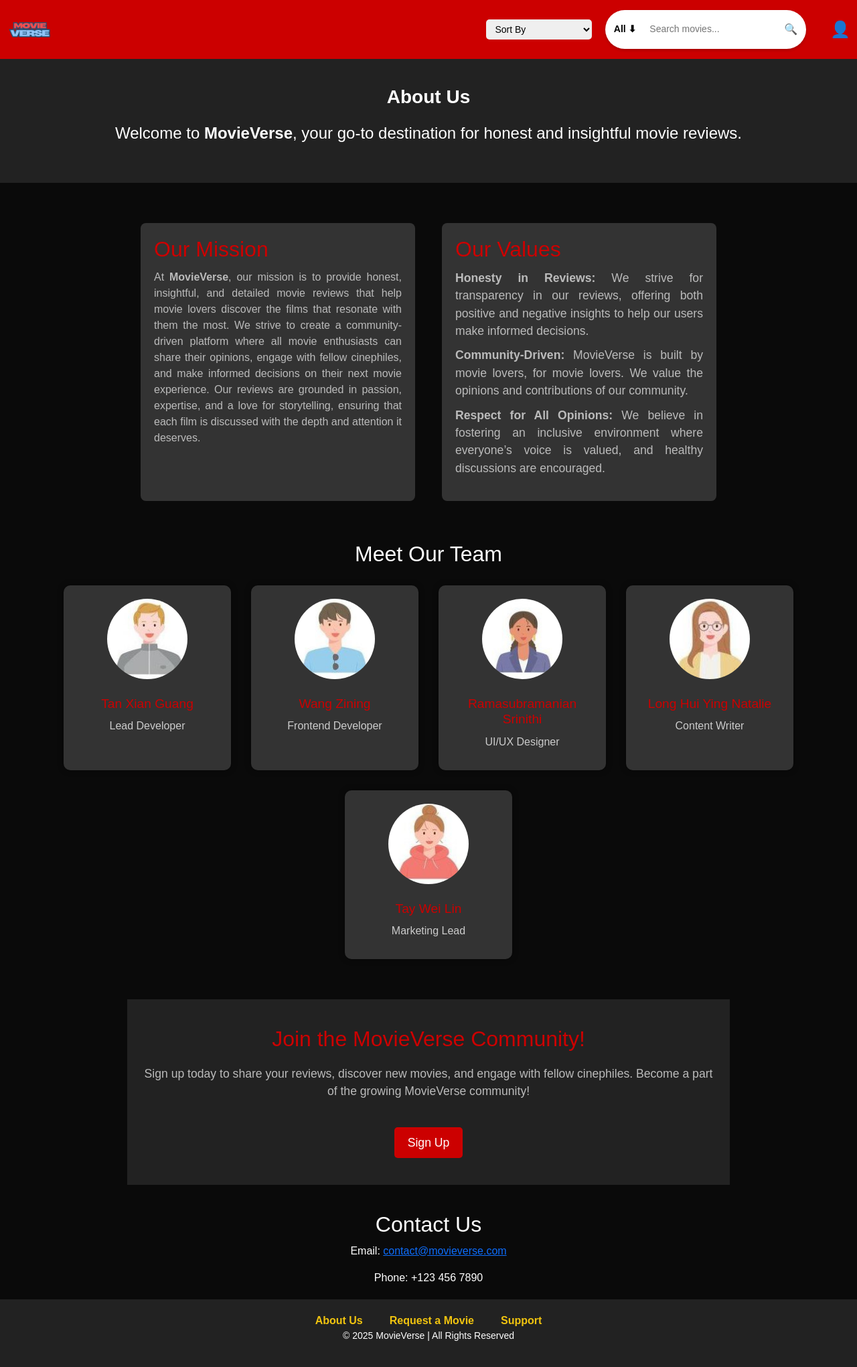
After one commit to natlong/movie_review, a PHP site: page /aboutUs.php in a window 1280 px wide. The commit adds this page. Shown: the whole page at 67% size. Run offline with PHP 8.4, Linux system fonts and the light colour scheme.

Commit message:
Changed html files to php

```diff
--- /dev/null
+++ b/aboutUs.php
@@ -0,0 +1,74 @@
+<head>
+    <title>About Us</title>
+    <?php include 'inc/head.inc.php'; ?>
+</head>
+<body>
+    <?php include 'inc/nav.inc.php'; ?>
+    <header>
+        <h1 class="header-title">About Us</h1>
+        <p>Welcome to <strong>MovieVerse</strong>, your go-to destination for honest and insightful movie reviews.</p>
+    </header>
+
+    <!-- Mission and Values Section Side by Side -->
+    <section class="mission-values">
+        <div class="mission-statement">
+            <h2>Our Mission</h2>
+            <p>At <strong>MovieVerse</strong>, our mission is to provide honest, insightful, and detailed movie reviews that help movie lovers discover the films that resonate with them the most. We strive to create a community-driven platform where all movie enthusiasts can share their opinions, engage with fellow cinephiles, and make informed decisions on their next movie experience. Our reviews are grounded in passion, expertise, and a love for storytelling, ensuring that each film is discussed with the depth and attention it deserves.</p>
+        </div>
+
+        <div class="values">
+            <h2>Our Values</h2>
+            <ul>
+                <li><strong>Honesty in Reviews:</strong> We strive for transparency in our reviews, offering both positive and negative insights to help our users make informed decisions.</li>
+                <li><strong>Community-Driven:</strong> MovieVerse is built by movie lovers, for movie lovers. We value the opinions and contributions of our community.</li>
+                <li><strong>Respect for All Opinions:</strong> We believe in fostering an inclusive environment where everyone’s voice is valued, and healthy discussions are encouraged.</li>
+            </ul>
+        </div>
+    </section>
+
+    <section class="team">
+        <h2>Meet Our Team</h2>
+        <div class="team-container">
+            <div class="team-member">
+                <img src="images/xg.jpg" alt="Tan Xian Guang">
+                <h3>Tan Xian Guang</h3>
+                <p>Lead Developer</p>
+            </div>
+            <div class="team-member">
+                <img src="images/zining.jpg" alt="Wang Zining">
+                <h3>Wang Zining</h3>
+                <p>Frontend Developer</p>
+            </div>
+            <div class="team-member">
+                <img src="images/sri.jpg" alt="Ramasubramanian Srinithi">
+                <h3>Ramasubramanian Srinithi</h3>
+                <p>UI/UX Designer</p>
+            </div>
+            <div class="team-member">
+                <img src="images/natalie.jpg" alt="Long Hui Ying Natalie">
+                <h3>Long Hui Ying Natalie</h3>
+                <p>Content Writer</p>
+            </div>
+            <div class="team-member">
+                <img src="images/wei wei.jpg" alt="Tay Wei Lin">
+                <h3>Tay Wei Lin</h3>
+                <p>Marketing Lead</p>
+            </div>
+        </div>
+    </section>
+
+    <!-- CTA for Joining the Community -->
+    <section class="cta">
+        <h2>Join the MovieVerse Community!</h2>
+        <p>Sign up today to share your reviews, discover new movies, and engage with fellow cinephiles. Become a part of the growing MovieVerse community!</p>
+        <a href="signup.html" class="cta-button">Sign Up</a>
+    </section>
+
+    <section class="contact">
+        <h2>Contact Us</h2>
+        <p>Email: <a href="mailto:contact@movieverse.com">contact@movieverse.com</a></p>
+        <p>Phone: +123 456 7890</p>
+    </section>
+
+    <?php include 'inc/footer.inc.php'; ?>
+</body>
--- a/inc/footer.inc.php
+++ b/inc/footer.inc.php
@@ -1,9 +1,9 @@
 <footer class="footer">
           <!-- Footer Links -->
     <div class="footer-links">
-        <a href="aboutUs.html" class="footer-link">About Us</a>
-        <a href="request.html" class="footer-link">Request a Movie</a>
-        <a href="support.html" class="footer-link">Support</a>
+        <a href="aboutUs.php" class="footer-link">About Us</a>
+        <a href="request.php" class="footer-link">Request a Movie</a>
+        <a href="support.php" class="footer-link">Support</a>
     </div>
 
     <!-- Copyright Section -->
--- a/inc/nav.inc.php
+++ b/inc/nav.inc.php
@@ -0,0 +1,38 @@
+<nav>
+  <a href="index.html">
+      <img src="images/MovieVerse_Logo.png" alt="MovieVerse Logo" class="nav-logo">
+  </a>
+  <div class="nav-controls">
+      <div class="nav-sort">
+          <select id="sort-select" onchange="sortMovies()">
+              <option value="default">Sort By</option>
+              <option value="rating-desc">Rating High to Low</option>
+              <option value="rating-asc">Rating Low to High</option>
+              <option value="year-desc">Year Newest First</option>
+              <option value="year-asc">Year Oldest First</option>
+          </select>
+      </div>
+      <div class="nav-search">
+          <button id="dropdown-button">All ⬇</button>
+          <div id="dropdown-menu" class="hidden">
+              <ul>
+                  <li class="category-option" data-category="All">All</li>
+                  <li class="category-option" data-category="Action">Action</li>
+                  <li class="category-option" data-category="Drama">Drama</li>
+                  <li class="category-option" data-category="Sci-Fi">Sci-Fi</li>
+              </ul>
+          </div>
+          <input type="search" id="search-input" placeholder="Search movies..." oninput="searchMovies()" required/>
+          <button class="search-btn" onclick="searchMovies()">🔍</button>
+      </div>
+      <div id="profile-container">
+          <span class="profile-icon">&#128100;</span>
+          <div id="profile-dropdown" class="profile-dropdown hidden">
+              <ul>
+                  <li><a href="login.php">Login</a></li>
+                  <li><a href="signup.php">Sign Up</a></li>
+              </ul>
+          </div>
+      </div>
+  </div>
+</nav>
```
Also changed, not shown: index.php (+1 -42 lines), login.php (added, +31 -0 lines), request.php (added, +33 -0 lines), signup.php (added, +29 -0 lines), support.php (added, +65 -0 lines), user_review.php (added, +49 -0 lines).
